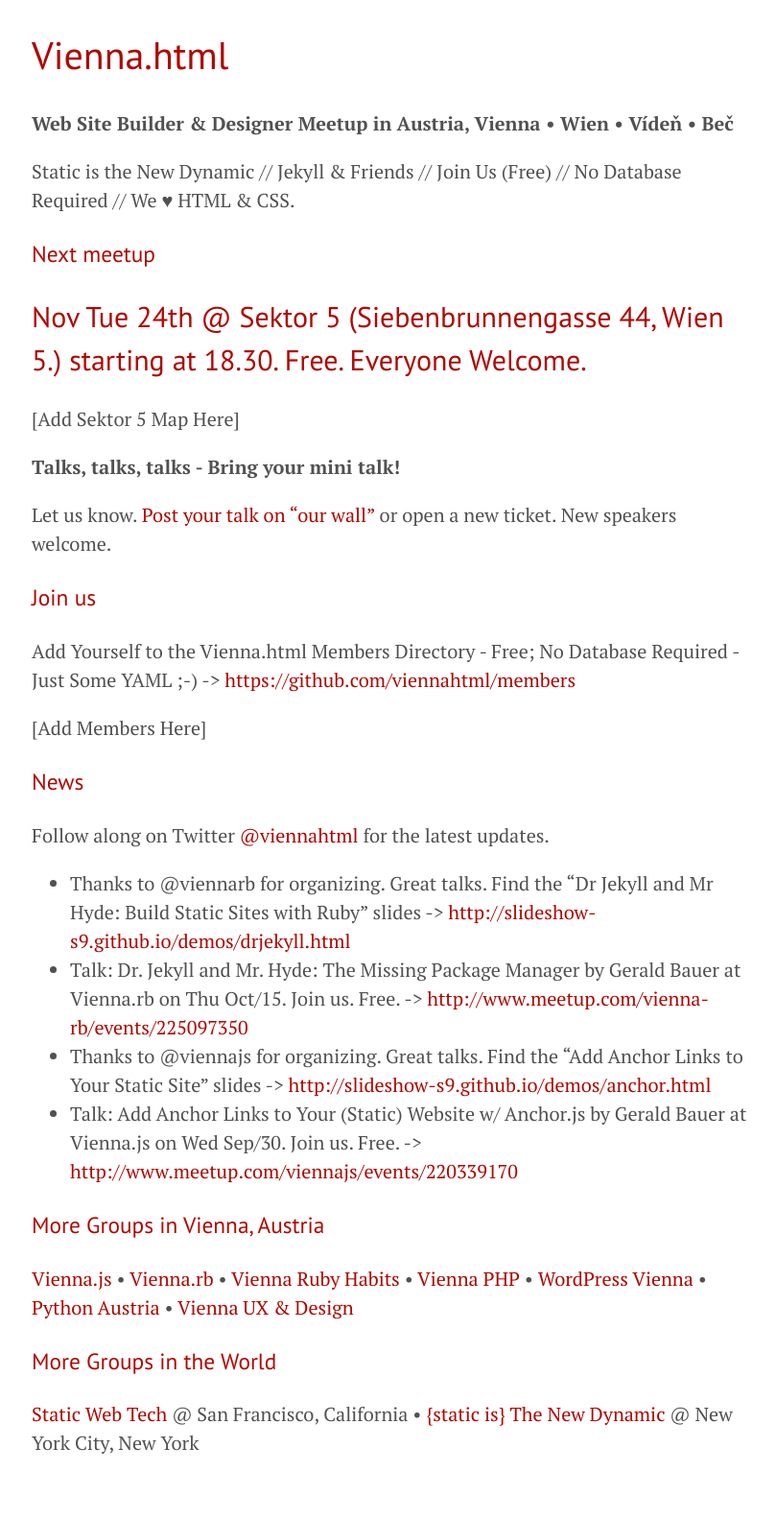
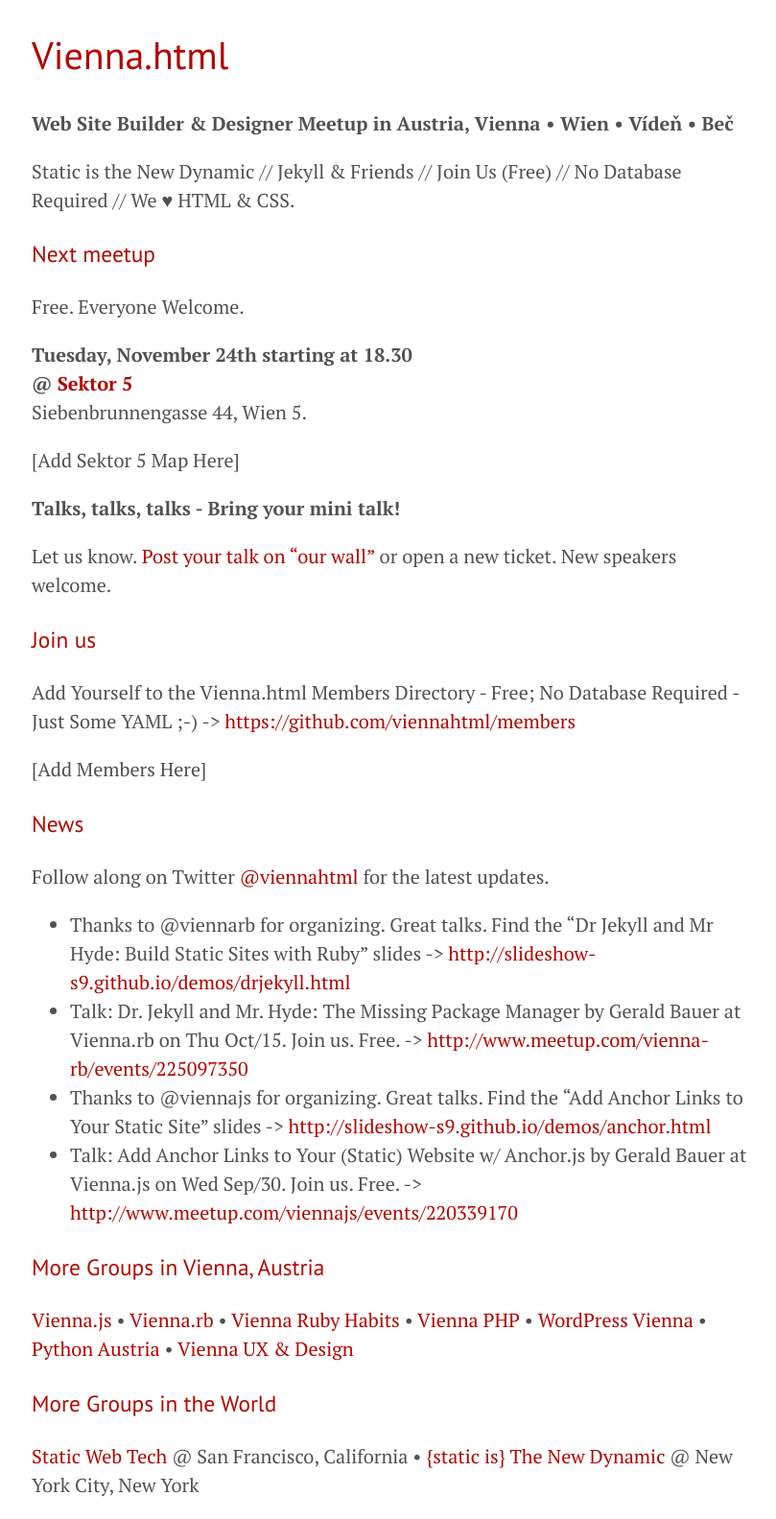
Before and after one commit to goodbyeaustria/archive, a Jekyll site: the page built from index.md, in a window 1280 px wide. Shown: the whole page at 96% size, without its empty margins (227-1036 px from the left). Built offline with Jekyll 4.4.1, drawn with Linux system fonts in a browser that asks for light colours; before the commit the page ends 1539 px from its top, so only the background shows below that.

Commit message:
Update index.md

```diff
--- a/index.md
+++ b/index.md
@@ -11,9 +11,14 @@
 
 ### Next meetup
 
-## Nov Tue 24th @ [Sektor 5](http://www.sektor5.at) (Siebenbrunnengasse 44, Wien 5.) starting at 18.30. Free. Everyone Welcome.
+Free. Everyone Welcome.
+
+**Tuesday, November 24th starting at 18.30**
+**@ [Sektor 5](http://www.sektor5.at)**
+Siebenbrunnengasse 44, Wien 5.
 
 [Add Sektor 5 Map Here]
+
 
 **Talks, talks, talks - Bring your mini talk!**
 
```
